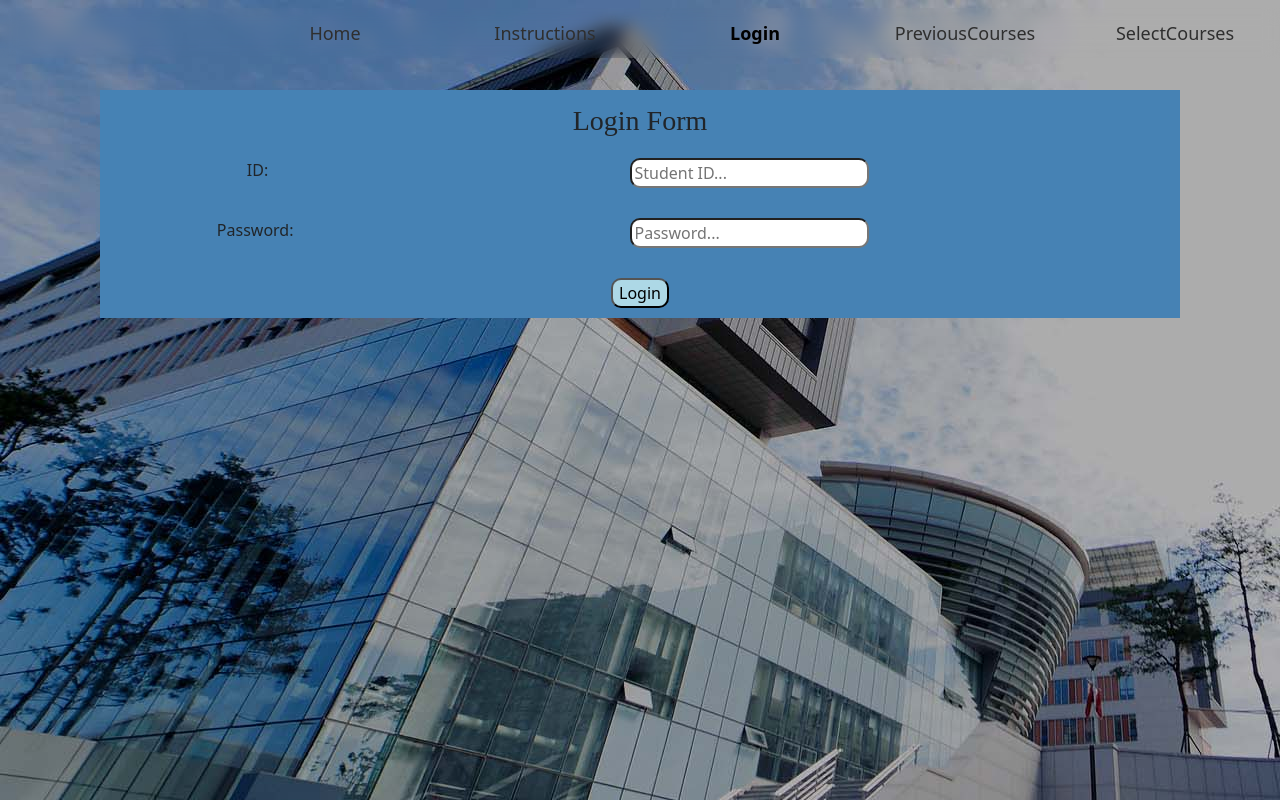
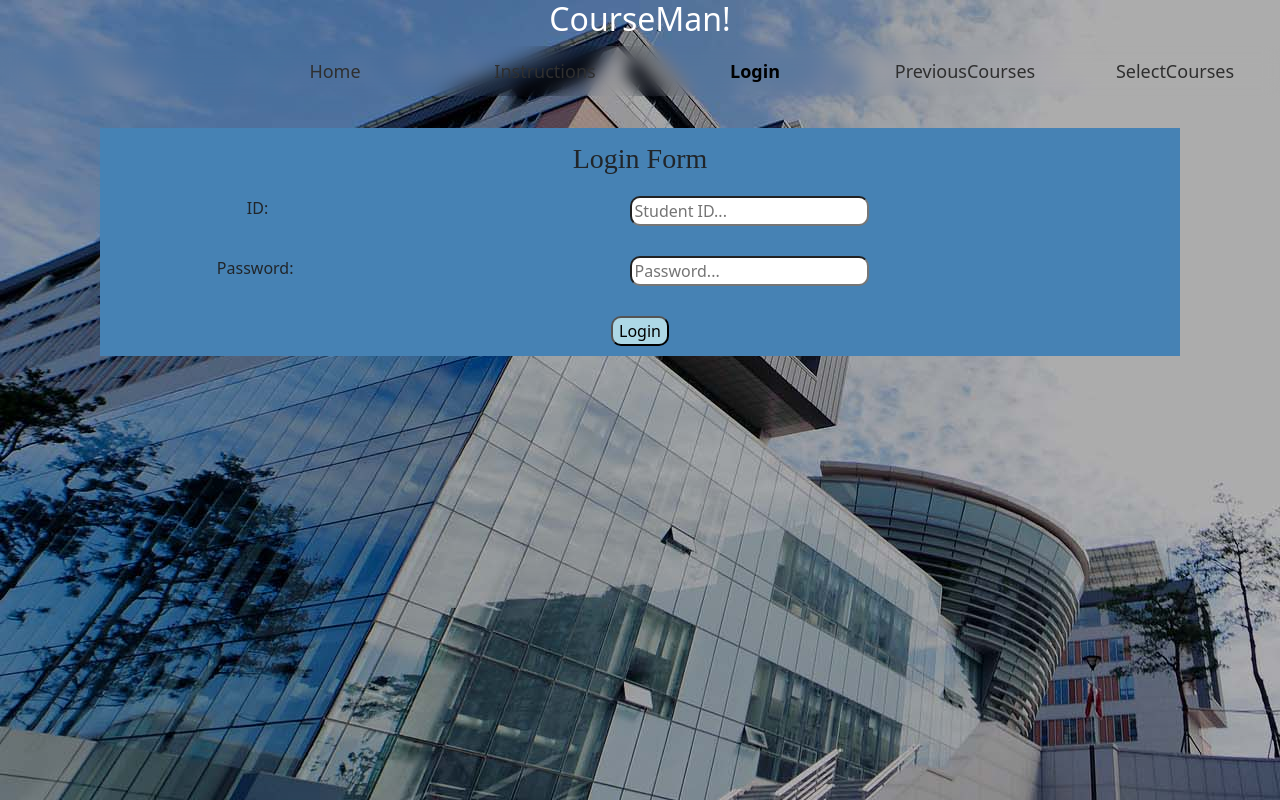
Before and after one commit to JuyeeMyeong/web_project_cse316, a React (Create React App) app: page /Login in a window 1280 px wide. Built offline with nearby package versions, Linux system fonts and the light colour scheme.

Commit message:
#2 css change(different style(selectcourse navbar)

```diff
--- a/src/components/Instructions.js
+++ b/src/components/Instructions.js
@@ -5,7 +5,7 @@ import Navbar from "./Navbar";
 function Instructions() {
   return (
     <div>
-      <Navbar />
+      <Navbar header={"CourseMan!"} navColor={"blurred"} textColor={"white"} />
       {/**    4 paragraphs with a lightblue bg
        *      2 pixel solid grey border / font-size 24pixels
        *      font Helvetica     **/}
--- a/src/components/Login.js
+++ b/src/components/Login.js
@@ -30,7 +30,7 @@ function Login({ stuId, setStuId, onLogin, isLoggedIn, onLogout }) {
 
   return (
     <div>
-      <Navbar />
+      <Navbar header={"CourseMan!"} navColor={"blurred"} textColor={"white"} />
 
       {/*********
        *    IF the user's logged in, there is logout Button
--- a/src/components/Navbar.js
+++ b/src/components/Navbar.js
@@ -2,7 +2,7 @@ import "../App.css";
 import React, { useState } from "react";
 import { NavLink } from "react-router-dom";
 
-function Navbar({header, navColor}) {
+function Navbar({ header, navColor, textColor }) {
   /********    is Nav Expanded?   ***********/
   const [isNavExpanded, setIsNavExpanded] = useState(false);
   const handleNavExpand = () => {
@@ -14,7 +14,9 @@ function Navbar({header, navColor}) {
   return (
     <div>
       {/*     CourseMan Header     */}
-      <h2 className="text-center">{header}</h2>
+      <h2 className="text-center" style={{ color: textColor }}>
+        {header}
+      </h2>
 
       {/*     Hamburger button when width < 40em     */}
       <div className="button-container">
--- a/src/components/PreviousCourses.js
+++ b/src/components/PreviousCourses.js
@@ -21,7 +21,7 @@ function PreviousCourses() {
   /*********        Return            ********/
   return (
     <div>
-      <Navbar header={"CourseMan!"} navColor={"blurred"}/>
+      <Navbar header={"CourseMan!"} navColor={"blurred"} textColor={"white"} />
 
       <div className="previousTitle text-center">
         <h1 className="title">Previous Courses</h1>
--- a/src/components/SelectCourses.js
+++ b/src/components/SelectCourses.js
@@ -50,15 +50,17 @@ function SelectCourses() {
 
   return (
     <div>
-      <Navbar header={"Course Man => Search/Register"} navColor={"grey"}/>
+      <Navbar
+        header={"Course Man => Search/Register"}
+        navColor={"grey"}
+        textColor={"black"}
+      />
       <div className="selectCoursePage d-flex flex-column align-items-center">
         <div className="form-container d-flex flex-column">
-
           {/*   SearchForm   */}
           <div className="searchForm">
             <div className="formTitle">Search Form</div>
             <div className="d-flex justify-content-between searchRow">
-
               {/*   Name    */}
               <label id="Name" htmlFor="" className="userName">
                 Name:
@@ -73,7 +75,6 @@ function SelectCourses() {
               ></input>
             </div>
             <div className="d-flex justify-content-between searchRow">
-
               {/*   searchFor    */}
               <label id="SearchFor" htmlFor="" className="searchBox">
                 Search for:
@@ -88,7 +89,6 @@ function SelectCourses() {
               ></input>
             </div>
             <div>
-
               {/*   Show Courses button    */}
               <button
                 className="showCoursebtn"
```
